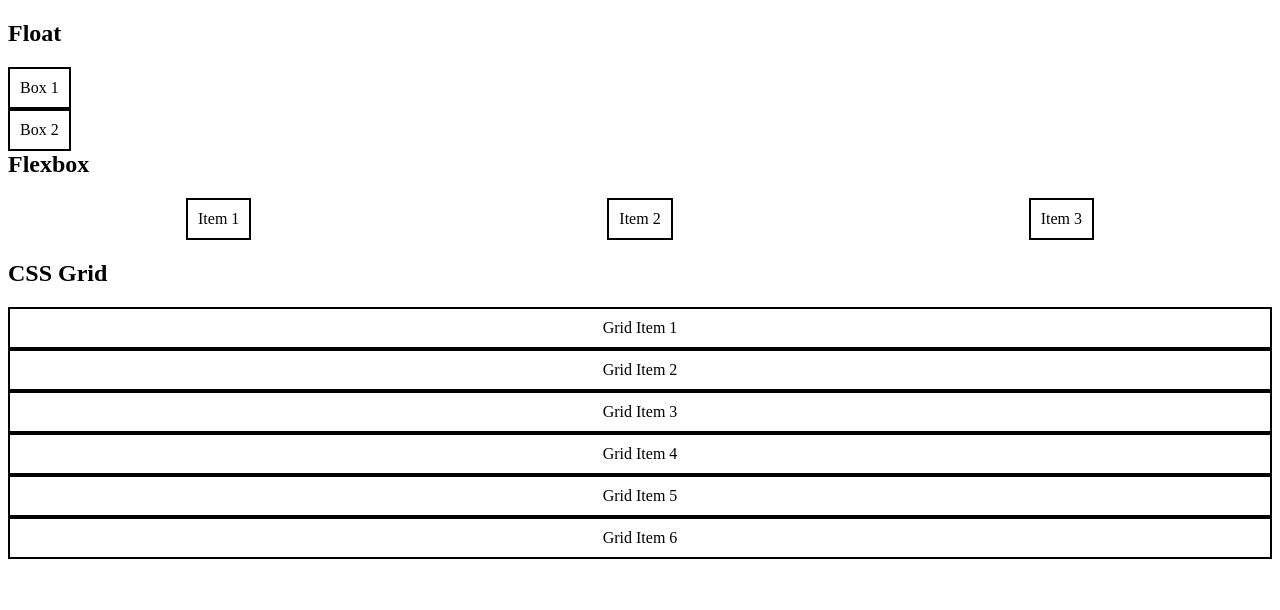
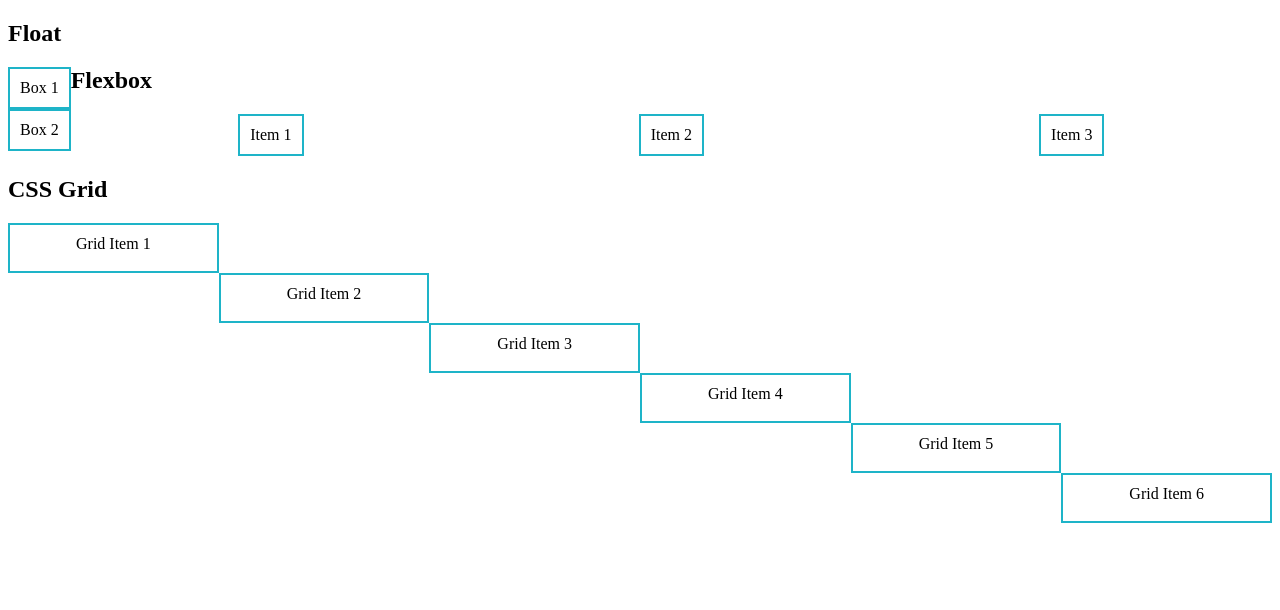
Before and after one commit to Academy-of-Innovative-Technology/02-3-flexbox-grid-and-float-review-marlith21, a plain HTML site: page index.html in a window 1280 px wide. Drawn offline with Linux system fonts and the light colour scheme.

Commit message:
finished

```diff
--- a/index.html
+++ b/index.html
@@ -1,30 +1,21 @@
 <!DOCTYPE html>
-<html>
+<html lang="en">
 
 <head>
   <meta charset="utf-8">
-  <meta name="viewport" content="width=device-width">
-  <title>replit</title>
-  <link href="style.css" rel="stylesheet" type="text/css" />
+  <meta name="viewport" content="width=device-width, initial-scale=1.8">
+  <title>CCS Layouts Practice</title>
+  <link rel="stylesheet" href="style.css"/>
 </head>
 
-<body>
-  <!DOCTYPE html>
-  <html lang="en">
-  <head>
-      <meta charset="UTF-8">
-      <title>CSS Layouts Practice</title>
-      <link rel="stylesheet" href="styles.css">
-  </head>
-  <body>
-      <!-- Float Section -->
+
     <h2>Float</h2>
       <div class="float-section">
           <div class="float-box">Box 1</div>
           <div class="float-box">Box 2</div>
       </div>
 
-      <!-- Flexbox Section -->
+
     <h2 class="clear-float">Flexbox</h2>
       <div class="flex-section">
           <div class="flex-item">Item 1</div>
@@ -32,7 +23,7 @@
           <div class="flex-item">Item 3</div>
       </div>
 
-      <!-- Grid Section -->
+
     <h2>CSS Grid</h2>
       <div class="grid-section">
           <div class="grid-item grid-item-1">Grid Item 1</div>
@@ -43,8 +34,5 @@
           <div class="grid-item grid-item-6">Grid Item 6</div>
       </div>
   </body>
-  </html>
-
-</body>
 
 </html>
--- a/style.css
+++ b/style.css
@@ -1,74 +1,69 @@
-/* Basic styles for clarity */
+
 .float-box, .flex-item, .grid-item {
-    border: 2px solid black;
+    border: 2px solid rgb(30, 180, 200);
     padding: 10px;
     text-align: center;
 }
 
 .clear {
-  border: 2px solid red;
+  border: 2px solid rgb(146, 13, 167);
 }
 
-/* Float Section */
+
+
 .float-section {
     float: left;
-    /* Apply step 1 here */
 }
 
-.clear-float {
- clear:both;
+.clear-both {
+    clear: both;
 }
 
-/* Flexbox Section */
+
 .flex-section {
-display: flex;
-justify-content: space-around;
-
+    display: flex;
+    justify-content: space-around;
 }
 
 .flex-item {
-    /* Apply step 4 here */
+    align-self: center;
+}
 
 
+
+
+.grid-section {
+    display: grid;
+    height: 300px;
+    grid-template-columns: 1fr 1fr 1fr 1fr 1fr 1fr;
+    grid-template-rows:  1fr 1fr 1fr 1fr 1fr 1fr;
+}
+.grid-item-1{
+    grid-row: 1;
+    grid-column: 1;
 }
 
-/* Grid Section */
-.grid-section {
-  height: 300px;
-  grid-template-columns: repeat(6,1fr);
-    grid-template-rows: repeat(6,1fr);
+.grid-item-2{
+    grid-row: 2;
+    grid-column: 2 ;
 }
 
-.grid-item {
+.grid-item-3{
+    grid-row: 3;
+    grid-column: 3 ;
+}
 
+.grid-item-4{
+    grid-row: 4;
+    grid-column: 4 ;
 }
-.grid-item-1{
-    grid-column-start:1 ;
-     grid-column-end:  2;
-    grid-row:1;
+
+.grid-item-5{
+    grid-row: 5;
+    grid-column: 5 ;
 }
-.grid-item-2{
-    grid-column-start:2 ;
-     grid-column-end:  3;
-    grid-row:2;
+
+.grid-item-6{
+    grid-row: 6;
+    grid-column: 6 ;
 }
-.grid-item-3{
-    grid-column-start:3;
-     grid-column-end:  4;
-    grid-row:3;
-}
-.grid-item-4{
-    grid-column-start:4 ;
-     grid-column-end:  5;
-    grid-row:4;
-}
-.grid-item-5{
-    grid-column-start:5 ;
-     grid-column-end:  6;
-    grid-row:5;
-}
-.grid-item-6{
-    grid-column-start:6 ;
-     grid-column-end:  7;
-    grid-row:6;
-}
```
